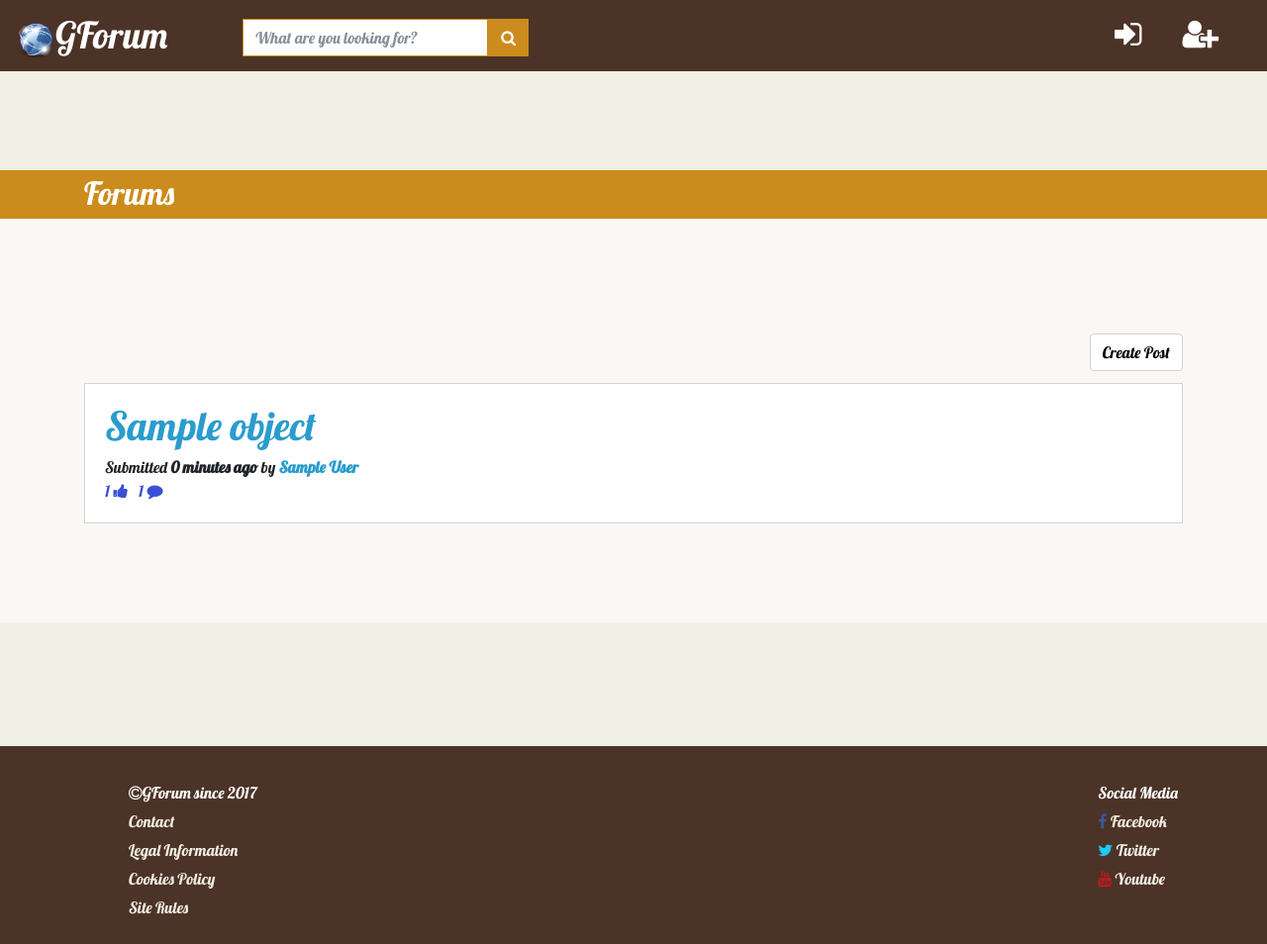
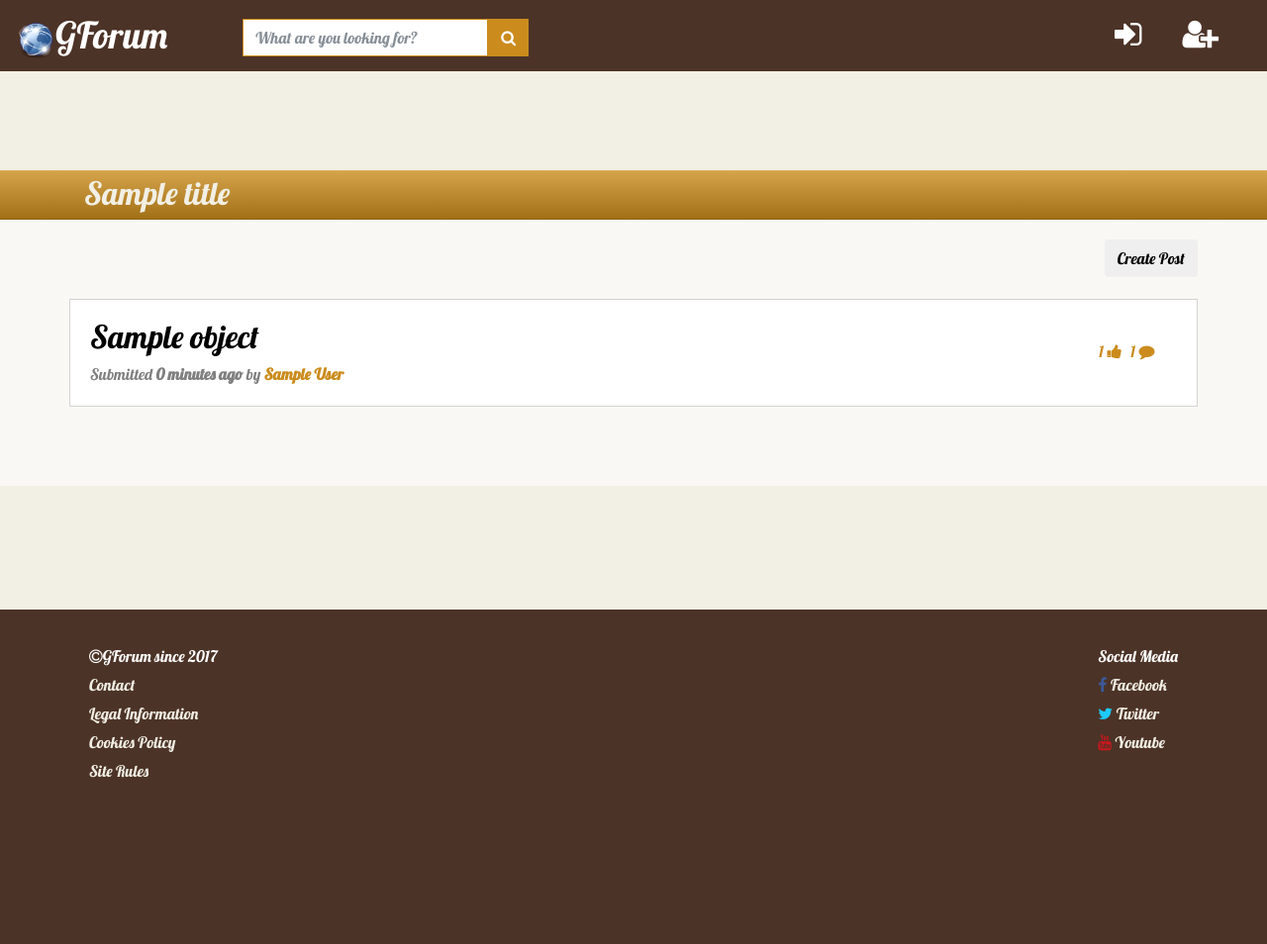
Before and after one commit to Razboi/GForum, a Django app: template templates/posts/post_list.html in a window 1280 px wide. Shown: the whole page at 99% size. After the commit the page ends 786 px from the top, so only its background shows below. Run offline with Django 3.2, Linux system fonts and the light colour scheme; the template is opened without the code that fills it: most values are stand-ins (such as "Sample title", 1, 10 or a date in 2020); some libraries are stand-ins or nearby versions.

Commit message:
Worked on post list style

```diff
--- a/apps/forum/views.py
+++ b/apps/forum/views.py
@@ -17,7 +17,7 @@ class ForumList(ListView):
         context = super(ForumList, self).get_context_data(**kwargs)
         context["general_forums"] = Forum.objects.filter(category="General")
         context["programming_forums"] = Forum.objects.filter(category="Programming")
-        context["title"] = "Forums index"
+        context["title"] = "Forums"
         most_liked = Post.objects.annotate(num_likes=Count("score")).order_by("-num_likes")[:10]
         context["top_posts"] = most_liked
         return context
--- a/static/css/base.css
+++ b/static/css/base.css
@@ -1,8 +1,6 @@
 /* --------------------------- GLOBAL -------------------------*/
 
 body {
-	margin: 0;
-	padding: 0;
 	background-color: #f9f8f4;
 	font-family: Lobster;
 }
@@ -12,38 +10,15 @@ p {
 }
 
 /* -------------------------------------------------------------*/
-/* --------------------------- BASE -------------------------*/
-
-#baseContainer {
-	margin-top: 50px;
-	margin-bottom: 70px;
-    padding-top: 30px;
-    padding-bottom: 30px;
-}
-
-#baseContainer li {
-	text-align: center;
-	padding-top: 10px;
-	padding-bottom: 10px;
-	border-bottom: 1px solid lightgrey;
-}
-
-#baseContainer li a {
-	display: block;
-	color: black;
-	padding: 8px 16px;
-  text-decoration: none;
-}
-
-/* -------------------------------------------------------------*/
 /* --------------------------- HEADER -------------------------*/
-
 
 .title {
 	background:#CB8C1D;
 	height: 50px;
-	border-top: 1px solid #CB8C1D;
-	border-bottom: 1px solid #F2EFE4;
+	border-top: 1px solid #daae60;
+	border-bottom: 1px solid #8e6214;
+
+	background: linear-gradient(#d5a34a, #a27017);
 }
 
 
@@ -54,10 +29,10 @@ p {
 }
 
 .header_title {
-	color: white;
+	color: #F2EFE4;
 	margin-top: 5px;
+
 }
-
 
 /* -------------------------------------------------------------*/
 /* --------------------------- FOOTER -------------------------*/
@@ -74,10 +49,12 @@ p {
 
 .footer_info {
 	float: left;
+	padding: 0px;
 }
 
 .social_media {
 	float: right;
+	padding: 0px;
 }
 
 .footer_list {
@@ -181,28 +158,18 @@ p {
 	border-color: #CB8C1D;
 }
 
-/* -------------------------------------------------------------*/
-/* --------------------------- BUTTONS -------------------------*/
-
-.btn-default {
-	margin-bottom: 10px;
-	cursor: pointer;
-	border: 1px solid lightgrey;
-	background-color: white;
+.navbar-toggler {
+	color: white !important;
 }
 
-#create_post_button {
-	float: right;
-	margin-top: 35px;
-}
-
-.btn-default:hover {
-	background-color: #3A4FD5;
-	color: white;
-}
 
 /* -------------------------------------------------------------*/
 /* --------------------------- FORUM -------------------------*/
+
+#index_wrapper {
+  padding-top: 80px;
+  padding-bottom: 80px;
+}
 
 .tops_list {
 	margin: 0px;
@@ -279,23 +246,69 @@ p {
 }
 
 /* -------------------------------------------------------------*/
-/* --------------------------- POST -------------------------*/
+/* --------------------------- FORUM DETAILS | POSTS LIST -------------------------*/
 
-.post_list {
-	margin-top: 85px;
-	padding: 20px;
-	border: 1px solid lightgrey;
-	background-color: white;
+#forum_wrapper {
+	padding: 20px 0px 80px 0px;
 }
 
-.post_list a {
-	text-decoration: none;
-	color: #2A9CCD;
+#post_list {
+	margin: 60px 0px 0px 0px;
 }
 
-.post_list span {
-	color: #3A4FD5;
+.post_info {
+	color: grey !important;
 }
+
+.post_info a {
+	color: #CB8C1D;
+	text-decoration: none;
+}
+
+.main_info {
+
+}
+
+.secondary_info {
+	float: right;
+	padding: 0px;
+	margin-top: 20px;
+}
+
+.post {
+	padding: 20px 20px 20px 20px;
+	background: white;
+	border: 1px solid lightgrey;
+}
+
+.post h2 a {
+	text-decoration: none;
+	color: black;
+
+}
+
+.post span {
+	color: #CB8C1D;
+}
+
+.post_comments i {
+	color: #CB8C1D;
+}
+
+.post_comments {
+	margin-left: 7px;
+}
+
+.post_likes i {
+	color: #CB8C1D;
+}
+
+#create_post_button {
+	float: right;
+}
+
+/* -------------------------------------------------------------*/
+/* --------------------------- POST DETAILS  -------------------------*/
 
 .post_content {
 	margin-top: 80px;
@@ -329,17 +342,6 @@ p {
 	color: grey;
 }
 
-.post_list_comments i {
-	color: #3A4FD5;
-}
-
-.post_list_comments {
-	margin-left: 7px;
-}
-
-.post_list_likes i {
-	color: #3A4FD5;
-}
 
 
 /* -------------------------------------------------------------*/
--- a/templates/forum/forum_list.html
+++ b/templates/forum/forum_list.html
@@ -1,6 +1,6 @@
 {% extends "snippets/base.html" %} {% block title %}GForum{% endblock %} {% block content %}
 
-<div class="container">
+<div class="container" id="index_wrapper">
   <div class="row">
 
     <div class="col-sm-9 forum_list">
--- a/templates/posts/post_list.html
+++ b/templates/posts/post_list.html
@@ -1,13 +1,29 @@
 {% extends "snippets/base.html" %}{% block title %}{{ title }}{% endblock %}{% block content %}
 
-<a href="{% url 'post:create' %}"><button type="button" class="btn btn-default" id="create_post_button">Create Post</button></a>
-{% for object in object_list %}
-<div class="post_list">
-    <h1><a href="{{object.get_absolute_url}}">{{ object.name }}</a></h1>
-    Submitted <b>{{ object.created|timesince }} ago</b> by
-    <b><a href="{% url 'accounts:profile' user=object.author.username %}">{{ object.author }}</a></b>
-    <br>
-    <span class="post_list_likes">{{object.score.count}} <i class="fa fa-thumbs-up"></i></span>
-    <span class="post_list_comments">{{object.comment_set.all|length}} <i class="fa fa-comment"></i></span><br />
+<div class="container" id="forum_wrapper">
+  <a href="{% url 'post:create' %}"><button type="button" class="btn btn-default" id="create_post_button">Create Post</button></a>
+
+  <div id="post_list">
+
+
+  {% for object in object_list %}
+  <div class="post container col-sm-12">
+    <div class="row">
+      <div class="main_info col-sm-11">
+        <h2><a href="{{object.get_absolute_url}}">{{ object.name }}</a></h2>
+        <span class="post_info">
+          Submitted <b>{{ object.created|timesince }} ago</b> by
+          <b><a href="{% url 'accounts:profile' user=object.author.username %}">{{ object.author }}</a></b>
+        </span>
+      </div>
+
+      <div class="secondary_info col-sm-1">
+        <span class="post_likes">{{object.score.count}} <i class="fa fa-thumbs-up"></i></span>
+        <span class="post_comments">{{object.comment_set.all|length}} <i class="fa fa-comment"></i></span><br />
+      </div>
+    </div>
+  </div>
+  {% endfor %}
+  </div>
 </div>
-{% endfor %}{% endblock %}
+{% endblock %}
--- a/templates/snippets/base.html
+++ b/templates/snippets/base.html
@@ -19,20 +19,18 @@
     <div class="header_separator"></div>
     <div class="title">
       <div class="container">
-        <h2 class="header_title">Forums</h2>
+        <h2 class="header_title">{{title}}</h2>
       </div>
     </div>
   </header>
 
-<div class="container" id="baseContainer">
 {% block content %}{% endblock %}
-</div>
 
 </body>
 
 <footer>
   <div class="footer_separator"></div>
-  <div class="main_footer">
+  <div class="main_footer container-fluid">
     <div class="container">
       <ul class="footer_list footer_info">
         <li><span><i class="fa fa-copyright"></i>GForum since 2017</span></li>
@@ -49,7 +47,6 @@
         <li><a href="#"><i class="fa fa-youtube"></i> Youtube</a></li>
       </ul>
     </div>
-
   </div>
 </footer>
 
```
